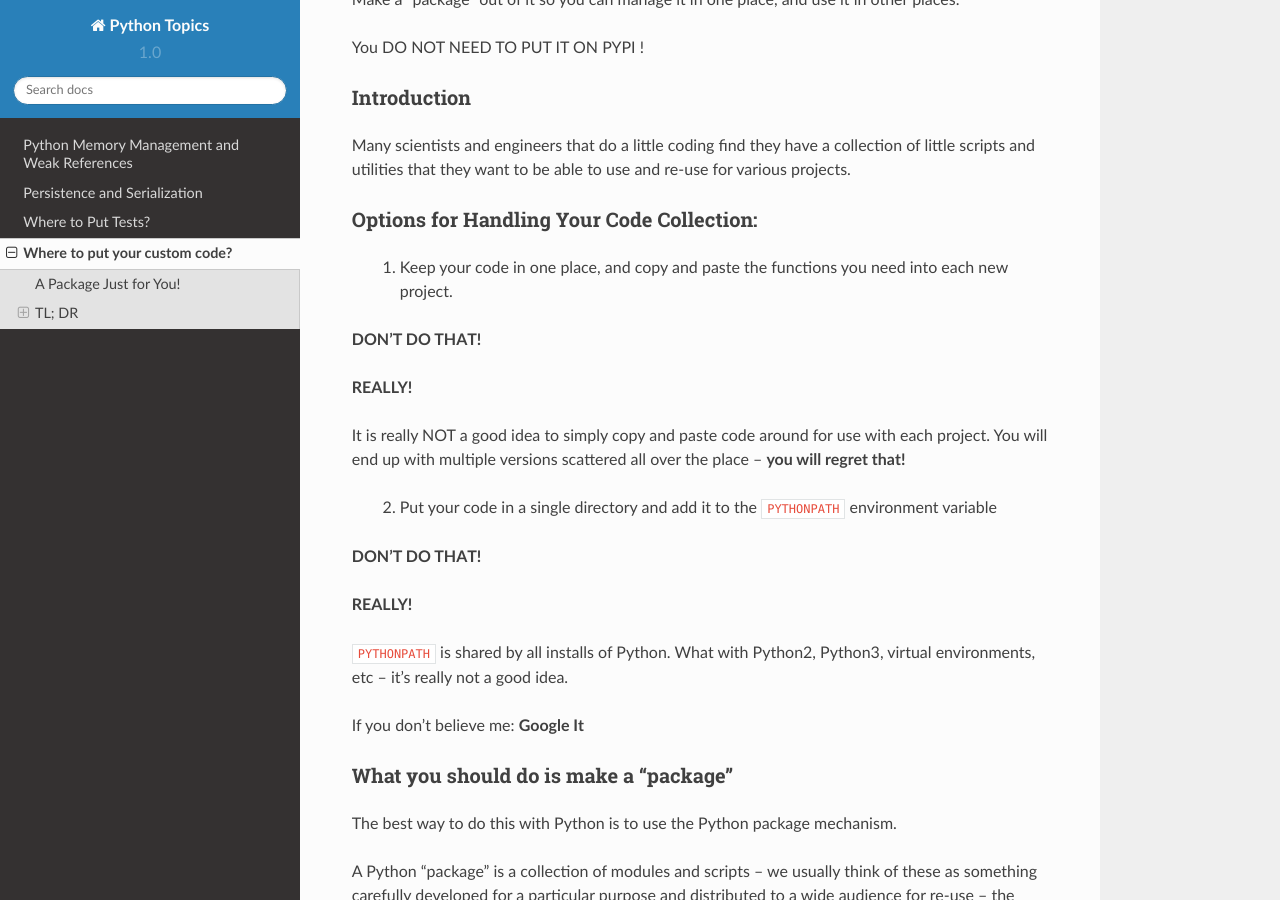
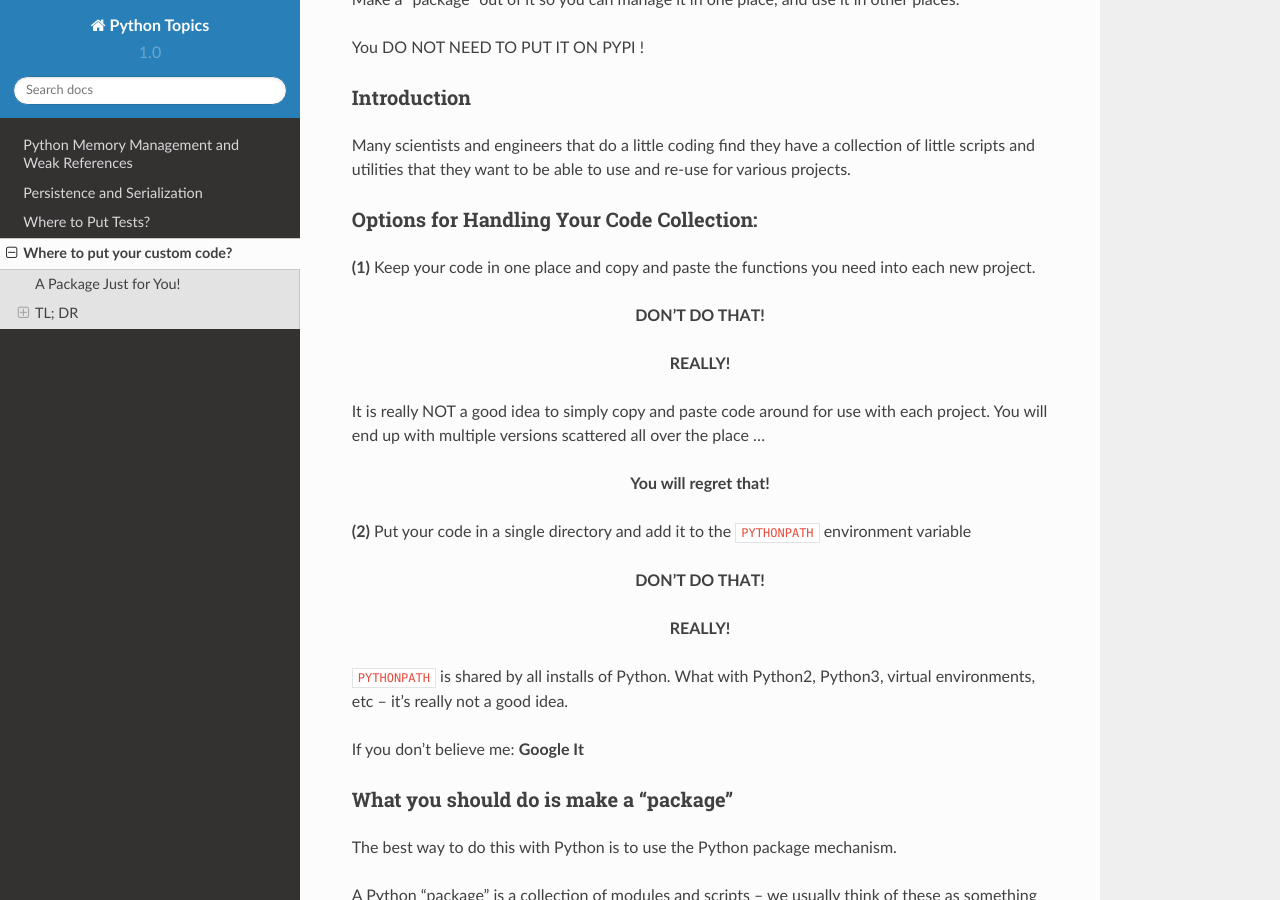
Before and after one commit to PythonCHB/PythonTopics, a Sphinx documentation site: the page built from Sources/source/where_to_put_your_code.rst, in a window 1280 px wide and 900 px high, scrolled down 601 px. Built offline with Sphinx 7.4.7 and the Read the Docs theme 2.0.0, drawn with Linux system fonts in a browser that asks for light colours; formulas are drawn with MathJax 3; pages that are not in the unit, such as notebooks, are missing from menus; some of the changed lines change nothing that is shown.

Commit message:
some formatting improvements to where to put your code.

```diff
--- a/Sources/source/where_to_put_your_code.rst
+++ b/Sources/source/where_to_put_your_code.rst
@@ -32,22 +32,23 @@ Many scientists and engineers that do a little coding find they have a collectio
 Options for Handling Your Code Collection:
 ------------------------------------------
 
- 1) Keep your code in one place, and copy and paste the functions you need into each new project.
+**(1)** Keep your code in one place and copy and paste the functions you need into each new project.
+
+.. centered:: **DON'T DO THAT!**
+
+.. centered:: **REALLY!**
 
 
-**DON'T DO THAT!**
+It is really NOT a good idea to simply copy and paste code around for use with each project. You will end up with multiple versions scattered all over the place ...
 
-**REALLY!**
+.. centered:: **You will regret that!**
 
 
-It is really NOT a good idea to simply copy and paste code around for use with each project. You will end up with multiple versions scattered all over the place -- **you will regret that!**
+**(2)** Put your code in a single directory and add it to the ``PYTHONPATH`` environment variable
 
- 2) Put your code in a single directory and add it to the ``PYTHONPATH`` environment variable
+.. centered:: **DON'T DO THAT!**
 
-
-**DON'T DO THAT!**
-
-**REALLY!**
+.. centered:: **REALLY!**
 
 
 ``PYTHONPATH`` is shared by all installs of Python. What with Python2, Python3, virtual environments, etc -- it's really not a good idea.
```
